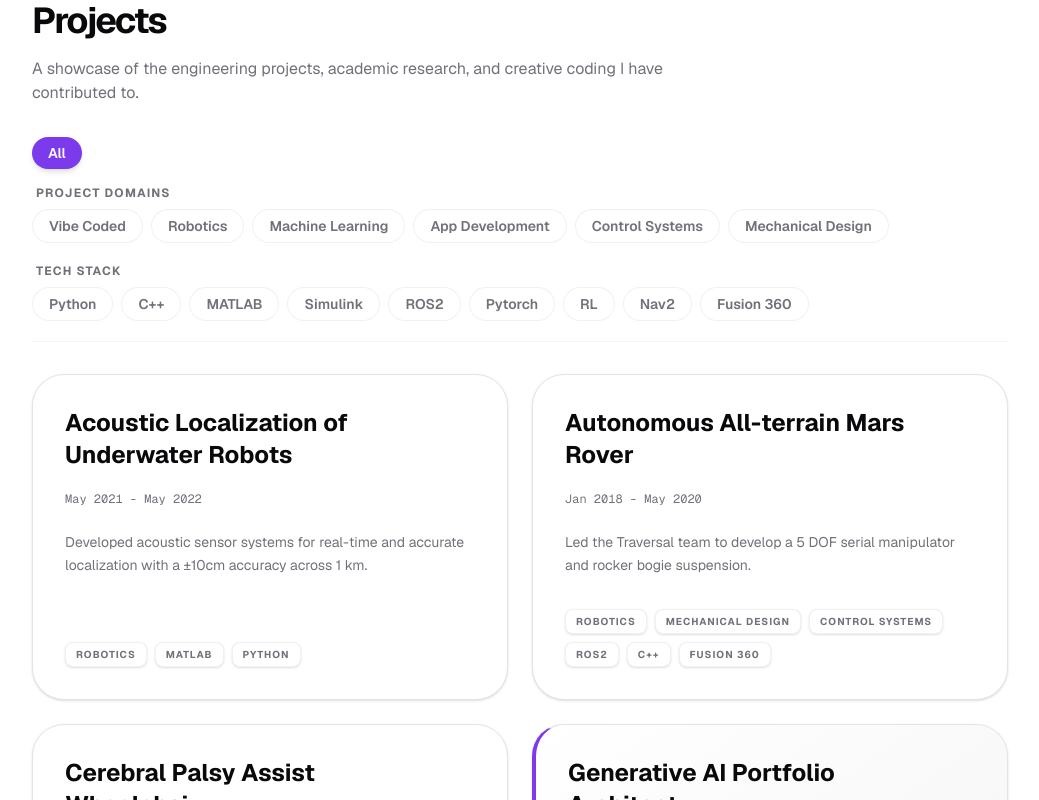
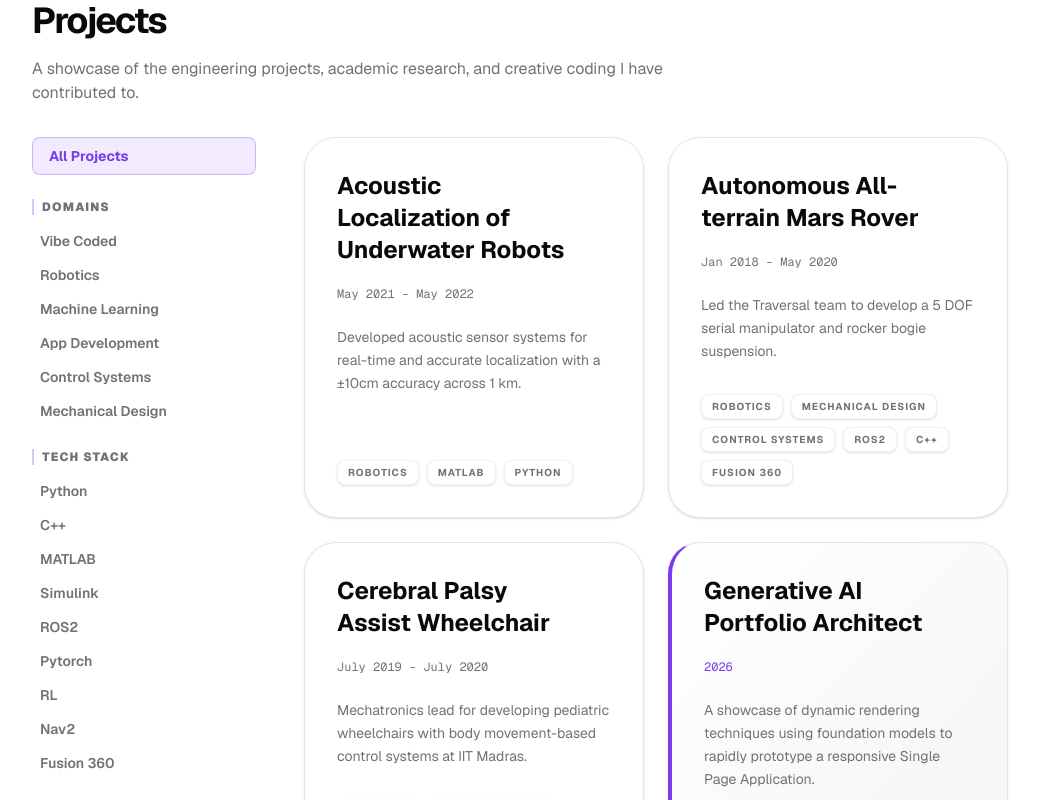
Before and after one commit to saivenkat1105/Portfolio_Website, a Next.js app: page / in a window 1280 px wide. Shown: the part 920-1720 px from the top of the page, without its empty margins (240-1279 px from the left). Built offline with nearby package versions, Linux system fonts and the light colour scheme.

Commit message:
Implement local sticky filter sidebar

```diff
--- a/src/app/page.tsx
+++ b/src/app/page.tsx
@@ -189,30 +189,30 @@ export default function Home() {
           <p className="text-muted-foreground max-w-2xl">A showcase of the engineering projects, academic research, and creative coding I have contributed to.</p>
         </div>
 
-        {/* Global Filter Bar */}
-        <div className="sticky top-14 z-30 py-4 bg-background/90 backdrop-blur-xl mb-8 -mx-4 px-4 border-b border-border/40 w-screen md:w-auto md:mx-0 md:px-0 flex flex-col gap-4">
-          {/* All Works / Quick clear */}
-          <div className="flex">
+        {/* Local Sidebar Layout */}
+        <div className="flex flex-col lg:flex-row gap-8 lg:gap-12 relative items-start mt-8">
+
+          {/* Local Sticky Filter Engine */}
+          <div className="w-full lg:w-48 xl:w-56 shrink-0 lg:sticky lg:top-24 max-h-[calc(100vh-6rem)] overflow-y-auto no-scrollbar lg:pb-8 flex flex-col gap-6">
             <button
               onClick={() => toggleTag("All")}
-              className={`shrink-0 px-4 py-1.5 rounded-full text-sm font-semibold transition-all ${activeTags.length === 0 ? "bg-primary text-primary-foreground shadow-md" : "bg-card border border-border/50 text-muted-foreground hover:bg-accent hover:text-accent-foreground"
+              className={`w-full px-4 py-2 rounded-lg text-sm font-bold transition-all text-left border ${activeTags.length === 0 ? "bg-primary/10 text-primary border-primary/30" : "bg-card border-border/50 text-muted-foreground hover:bg-accent hover:text-accent-foreground"
                 }`}
             >
-              All
+              All Projects
             </button>
-          </div>
 
             {/* Domain List */}
-          <div className="flex flex-col gap-2">
-            <h3 className="text-xs font-bold text-muted-foreground uppercase tracking-widest pl-1">Project Domains</h3>
-            <div className="overflow-x-auto no-scrollbar flex items-center gap-2 pb-1">
+            <div className="flex flex-col gap-3">
+              <h3 className="text-xs font-black text-muted-foreground uppercase tracking-widest pl-2 border-l-2 border-primary/30">Domains</h3>
+              <div className="flex flex-row lg:flex-col gap-1.5 flex-wrap">
                 {DOMAIN_TAGS.map(tag => {
                   const isActive = activeTags.includes(tag);
                   return (
                     <button
                       key={tag}
                       onClick={() => toggleTag(tag)}
-                    className={`shrink-0 px-4 py-1.5 rounded-full text-sm font-semibold transition-all ${isActive ? "bg-primary text-primary-foreground shadow-md" : "bg-card border border-border/50 text-muted-foreground hover:bg-accent hover:text-accent-foreground"
+                      className={`px-3 py-1.5 lg:py-1 lg:px-2 rounded-md text-[11px] lg:text-sm font-semibold transition-all text-left border lg:border-none ${isActive ? "bg-primary/10 text-primary border-primary/30" : "bg-card border-border/50 lg:bg-transparent text-muted-foreground hover:bg-accent hover:text-accent-foreground"
                         }`}
                     >
                       {tag}
@@ -223,16 +223,16 @@ export default function Home() {
             </div>
 
             {/* Tech Stack List */}
-          <div className="flex flex-col gap-2">
-            <h3 className="text-xs font-bold text-muted-foreground uppercase tracking-widest pl-1">Tech Stack</h3>
-            <div className="overflow-x-auto no-scrollbar flex items-center gap-2 pb-1">
+            <div className="flex flex-col gap-3">
+              <h3 className="text-xs font-black text-muted-foreground uppercase tracking-widest pl-2 border-l-2 border-primary/30">Tech Stack</h3>
+              <div className="flex flex-row lg:flex-col gap-1.5 flex-wrap">
                 {TECH_STACK_TAGS.map(tag => {
                   const isActive = activeTags.includes(tag);
                   return (
                     <button
                       key={tag}
                       onClick={() => toggleTag(tag)}
-                    className={`shrink-0 px-4 py-1.5 rounded-full text-sm font-semibold transition-all ${isActive ? "bg-primary text-primary-foreground shadow-md" : "bg-card border border-border/50 text-muted-foreground hover:bg-accent hover:text-accent-foreground"
+                      className={`px-3 py-1.5 lg:py-1 lg:px-2 rounded-md text-[11px] lg:text-sm font-semibold transition-all text-left border lg:border-none ${isActive ? "bg-primary/10 text-primary border-primary/30" : "bg-card border-border/50 lg:bg-transparent text-muted-foreground hover:bg-accent hover:text-accent-foreground"
                         }`}
                     >
                       {tag}
@@ -244,7 +244,8 @@ export default function Home() {
           </div>
 
           {/* Unified Projects Grid */}
-        <div className="grid gap-6 sm:grid-cols-1 lg:grid-cols-2">
+          <div className="flex-1 min-w-0 w-full project-grid">
+            <div className="grid gap-6 sm:grid-cols-1 xl:grid-cols-2">
               <AnimatePresence mode="popLayout">
                 {filteredProjects.map((project) => {
               const isVibe = project.type === 'vibe';
@@ -292,6 +293,8 @@ export default function Home() {
                  <button onClick={() => toggleTag("All")} className="mt-4 text-sm text-primary hover:underline">Clear Filters</button>
              </div>
           )}
+            </div>
+          </div>
         </div>
       </section>
 
```
Lines whose indentation alone changed are shown as unchanged.
